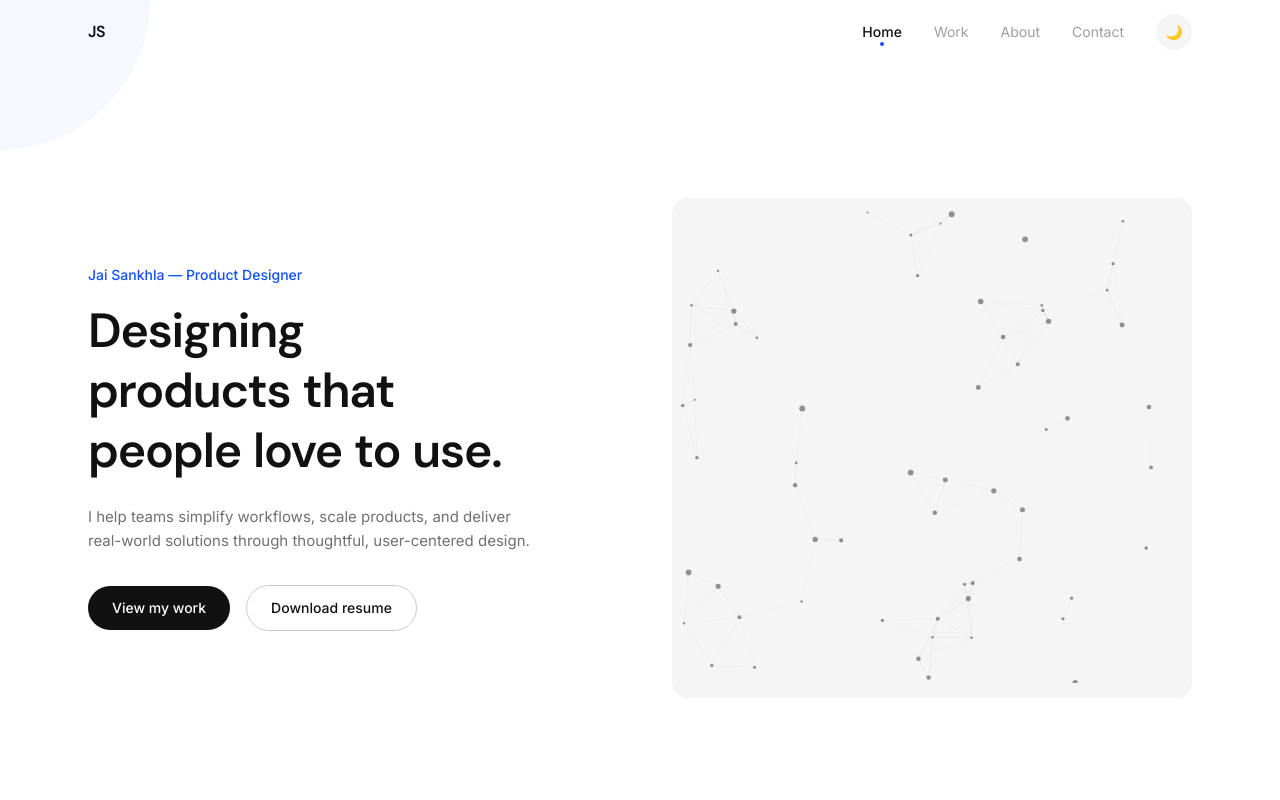
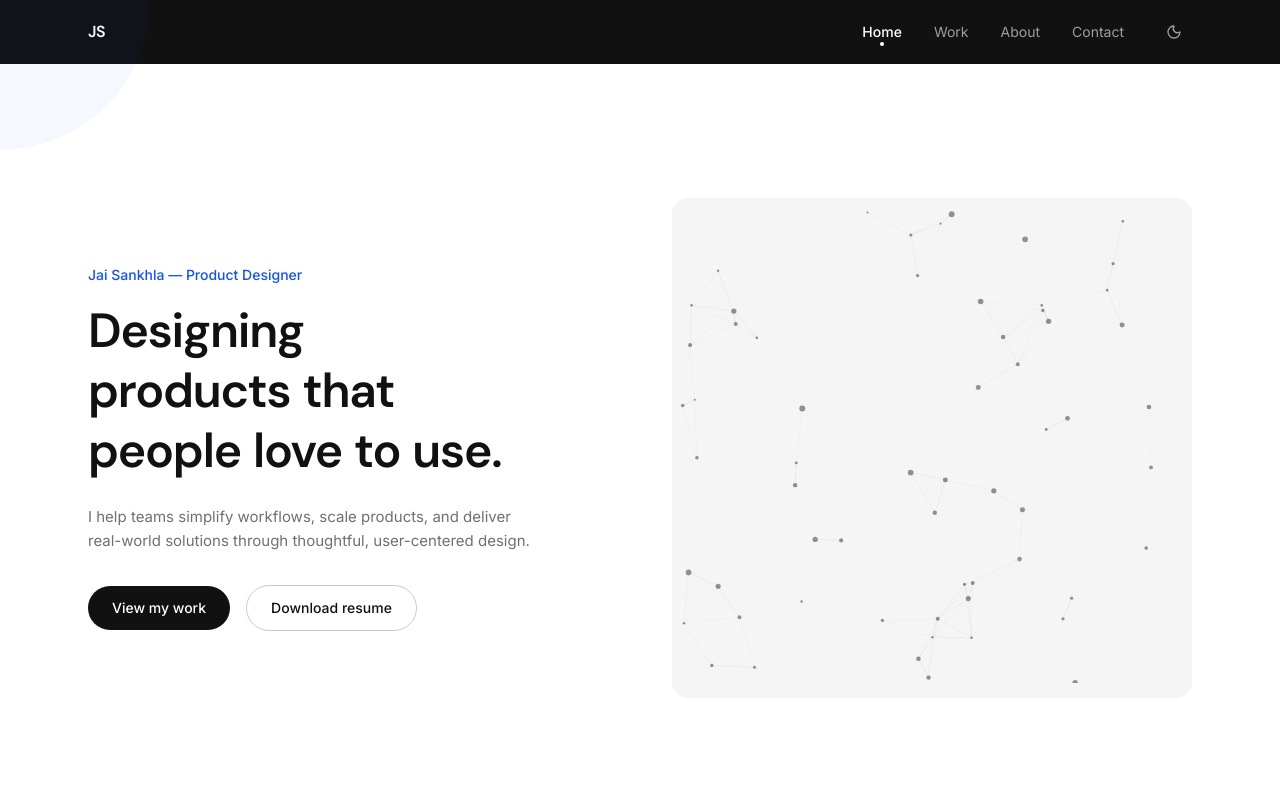
Before and after one commit to Jai-Sankhla/portfolio-website, a Next.js app: page / in a window 1280 px wide. Shown: the top 800 px of the page. Built offline with nearby package versions, Linux system fonts and the light colour scheme.

Commit message:
feat: solid dark navbar with white text, theme toggle uses Sun/Moon icons

```diff
--- a/src/components/Navbar.tsx
+++ b/src/components/Navbar.tsx
@@ -9,15 +9,8 @@ import ThemeToggle from "@/components/ThemeToggle";
 import { site } from "@/data/site";
 
 export default function Navbar() {
-  const [scrolled, setScrolled] = useState(false);
   const [open, setOpen] = useState(false);
   const pathname = usePathname();
-
-  useEffect(() => {
-    const onScroll = () => setScrolled(window.scrollY > 40);
-    window.addEventListener("scroll", onScroll, { passive: true });
-    return () => window.removeEventListener("scroll", onScroll);
-  }, []);
 
   useEffect(() => {
     setOpen(false);
@@ -28,16 +21,12 @@ export default function Navbar() {
       initial={{ y: -80, opacity: 0 }}
       animate={{ y: 0, opacity: 1 }}
       transition={{ duration: 0.6, ease: [0.16, 1, 0.3, 1] }}
-      className={`fixed top-0 left-0 right-0 z-50 transition-all duration-500 ${
-        scrolled
-          ? "bg-[#ffffff]/80 dark:bg-[#000000]/80 backdrop-blur-md shadow-sm"
-          : "bg-transparent"
-      }`}
+      className="fixed top-0 left-0 right-0 z-50 bg-[#111111] dark:bg-[#000000]"
     >
       <div className="max-w-6xl mx-auto px-6 h-16 flex items-center justify-between">
         <Link
           href="/"
-          className="text-base font-[family-name:var(--font-display)] font-semibold tracking-tight"
+          className="text-base font-[family-name:var(--font-display)] font-semibold tracking-tight text-[#ffffff]"
         >
           {site.initials}
         </Link>
@@ -49,12 +38,12 @@ export default function Navbar() {
               href={link.href}
               className={`text-sm transition-colors relative ${
                 pathname === link.href
-                  ? "text-[#111111] dark:text-[#f5f5f5] font-medium"
-                  : "text-[#9e9ea0] hover:text-[#111111] dark:hover:text-[#f5f5f5]"
+                  ? "text-[#ffffff] font-medium"
+                  : "text-[#9e9ea0] hover:text-[#ffffff]"
               }`}
             >
               {pathname === link.href && (
-                <span className="absolute -bottom-1 left-1/2 -translate-x-1/2 w-1 h-1 rounded-full bg-[#1151ff]" />
+                <span className="absolute -bottom-1 left-1/2 -translate-x-1/2 w-1 h-1 rounded-full bg-[#ffffff]" />
               )}
               {link.label}
             </Link>
@@ -64,7 +53,7 @@ export default function Navbar() {
 
         <button
           onClick={() => setOpen(!open)}
-          className="md:hidden text-[#111111] dark:text-[#f5f5f5] transition-colors"
+          className="md:hidden text-[#ffffff] transition-colors"
           aria-label="Menu"
         >
           {open ? <X size={20} /> : <Menu size={20} />}
@@ -78,7 +67,7 @@ export default function Navbar() {
             animate={{ opacity: 1, y: 0 }}
             exit={{ opacity: 0, y: -10 }}
             transition={{ duration: 0.2 }}
-            className="md:hidden bg-[#ffffff] dark:bg-[#000000] border-t border-[#f5f5f5] dark:border-[#2a2a2a]"
+            className="md:hidden bg-[#111111] dark:bg-[#000000] border-t border-[#2a2a2a]"
           >
             <div className="px-6 py-4 flex flex-col gap-2">
               {site.nav.map((link) => (
@@ -87,8 +76,8 @@ export default function Navbar() {
                   href={link.href}
                   className={`px-4 py-3 text-sm rounded-lg transition-colors ${
                     pathname === link.href
-                      ? "bg-[#f5f5f5] dark:bg-[#151515] text-[#111111] dark:text-[#f5f5f5] font-medium"
-                      : "text-[#9e9ea0] hover:text-[#111111] dark:hover:text-[#f5f5f5]"
+                      ? "bg-[#2a2a2a] dark:bg-[#151515] text-[#ffffff] font-medium"
+                      : "text-[#9e9ea0] hover:text-[#ffffff]"
                   }`}
                 >
                   {link.label}
--- a/src/components/ThemeToggle.tsx
+++ b/src/components/ThemeToggle.tsx
@@ -1,6 +1,7 @@
 "use client";
 
 import { motion } from "framer-motion";
+import { Sun, Moon } from "lucide-react";
 import { useTheme } from "@/components/ThemeProvider";
 
 export default function ThemeToggle() {
@@ -9,7 +10,7 @@ export default function ThemeToggle() {
   return (
     <button
       onClick={toggle}
-      className="relative w-9 h-9 flex items-center justify-center rounded-full bg-[#f5f5f5] dark:bg-[#151515] hover:bg-[#cacacb] dark:hover:bg-[#333333] transition-colors"
+      className="relative w-9 h-9 flex items-center justify-center rounded-full text-[#9e9ea0] hover:text-[#ffffff] transition-colors"
       aria-label={`Switch to ${theme === "light" ? "dark" : "light"} mode`}
     >
       <motion.span
@@ -17,9 +18,9 @@ export default function ThemeToggle() {
         initial={{ rotate: -90, opacity: 0, scale: 0.5 }}
         animate={{ rotate: 0, opacity: 1, scale: 1 }}
         transition={{ duration: 0.3, ease: [0.16, 1, 0.3, 1] }}
-        className="text-sm"
+        className="flex items-center justify-center"
       >
-        {theme === "light" ? "🌙" : "☀️"}
+        {theme === "light" ? <Moon size={16} /> : <Sun size={16} />}
       </motion.span>
     </button>
   );
```
